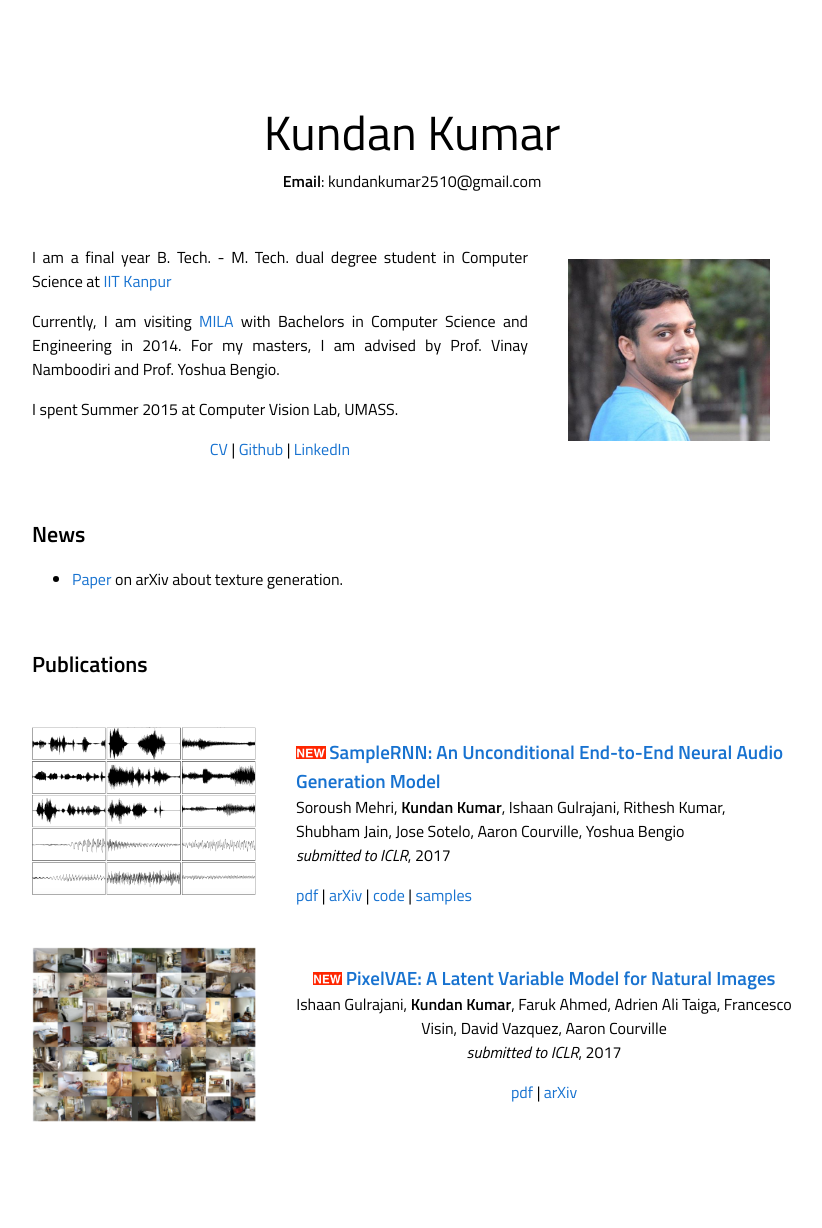
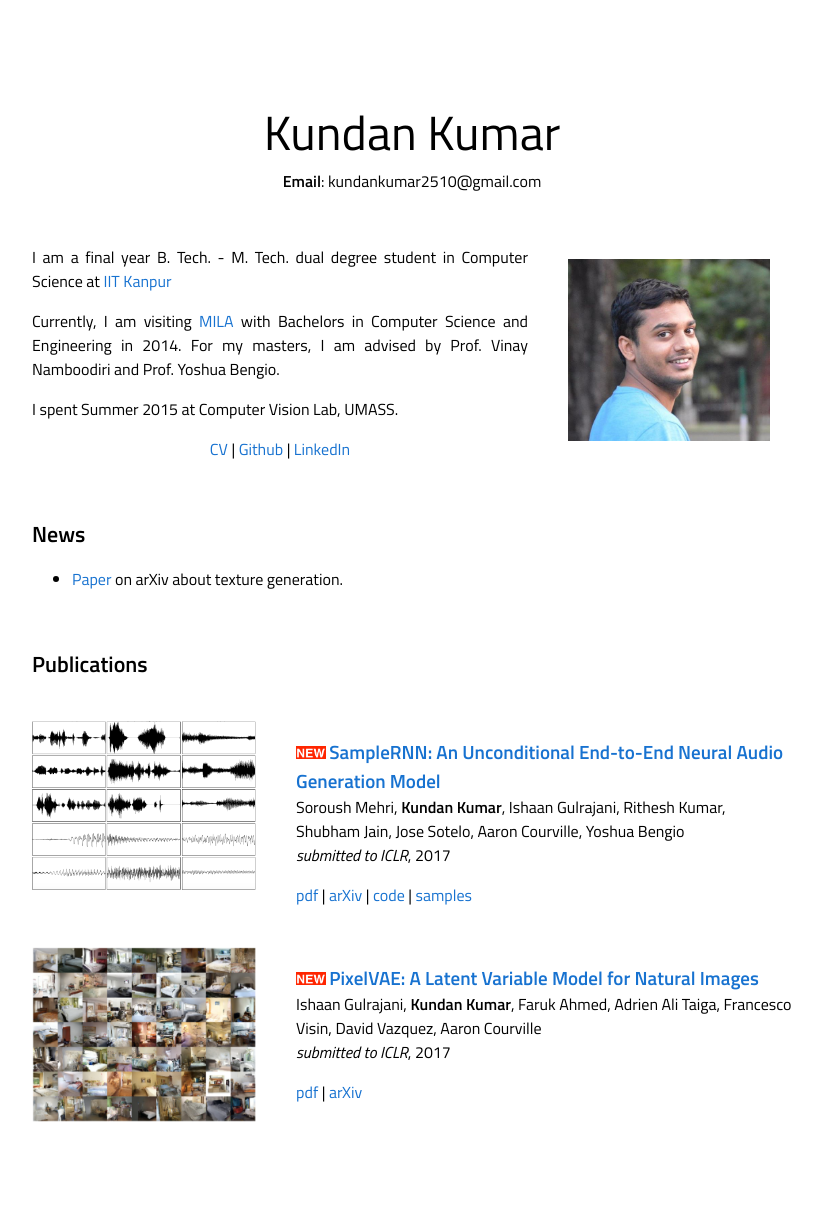
Before and after one commit to kundan2510/kundan2510.github.io, a Jekyll site: the page built from index.html, in a window 1280 px wide. Shown: the whole page, without its empty margins (228-1050 px from the left). Built offline with Jekyll 4.4.1, drawn with Linux system fonts in a browser that asks for light colours.

Commit message:
Update index.html

```diff
--- a/index.html
+++ b/index.html
@@ -68,7 +68,7 @@
 		<table width="100%" cellspacing="0" cellpadding="20" border="0" align="center">
 
 		  	<tbody><tr>
-    				<td width="33%" align="center"><a href="images/sampleRNN.png"><img src="images/sampleRNN.png" alt="sym" style="border-style: none" width="100%"></a>
+    				<td width="33%" valign= "top" align="center"><a href="images/sampleRNN.png"><img src="images/sampleRNN.png" alt="sym" style="border-style: none" width="100%"></a>
     				</td>
 				<td width="67%">
 				      <p><a href="https://arxiv.org/abs/1612.07837" id="SAMPLERNN">
@@ -90,7 +90,7 @@
 				<tr>
     				<td width="33%" valign="top" align="center"><a href="images/pixelvae.png"><img src="images/pixelvae.png" alt="sym" style="border-style: none" width="100%"></a>
     				</td>
-				<td width="67%" valign="top" align="center">
+				<td width="67%" valign="top">
 				      <p><a href="https://arxiv.org/abs/1611.05013" id="PIXELVAE">
 				      <img src="images/new.png" alt="[NEW]" style="border-style: none" width="6%">
 				      <heading>PixelVAE: A Latent Variable Model for Natural Images</heading></a><br>
```
